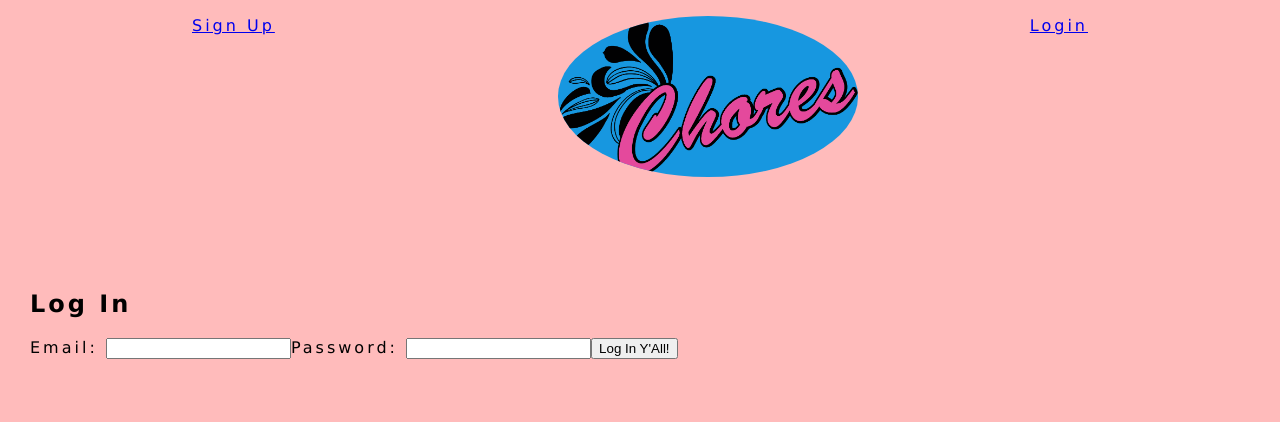
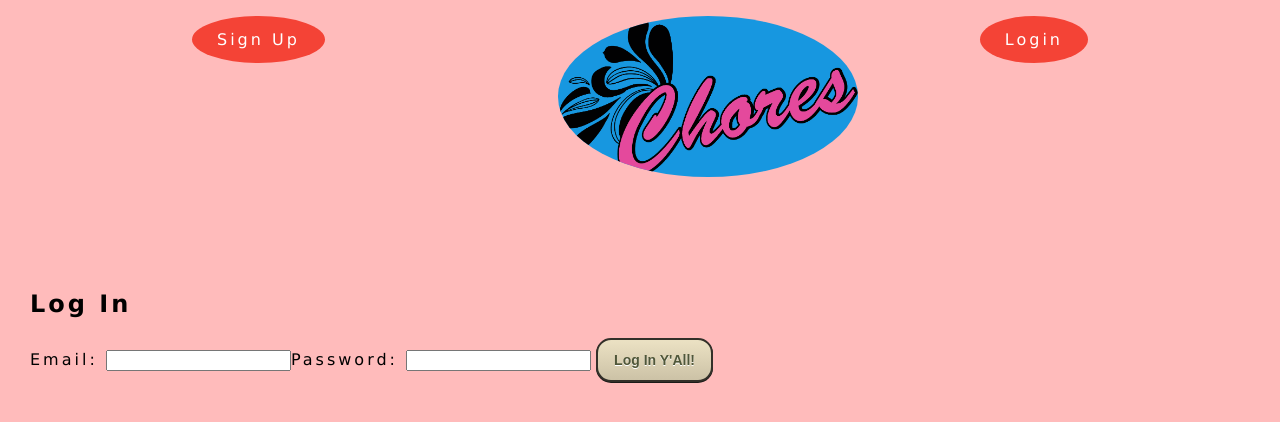
Before and after one commit to jumpybuns/auth-front-end, a React (Create React App) app: page /login in a window 1280 px wide. Shown: the top 422 px of the page. Built offline with nearby package versions, Linux system fonts and the light colour scheme.

Commit message:
more css

```diff
--- a/src/App.css
+++ b/src/App.css
@@ -4,16 +4,39 @@ body{
   font-family:'Lucida Sans', 'Lucida Sans Regular', 'Lucida Grande', 'Lucida Sans Unicode', Geneva, Verdana, sans-serif, Haettenschweiler, 'Arial Narrow Bold', sans-serif;
   letter-spacing:3px;
 }
-.link1 {
+
+.link1:link, .link1:visited {
   position: absolute;
   left: 15%;
-
+  border-radius: 50%;
+  background-color: #f44336;
+  color: white;
+  padding: 14px 25px;
+  text-align: center;
+  text-decoration: none;
+  display: inline-block;
 }
 
-.link2 {
+.link1:hover, .link1:active {
+  background-color: red;
+}
+
+
+.link2:link, .link2:visited {
   position: absolute;
   right: 15%;
 
+  background-color: #f44336;
+  border-radius: 50%;
+  color: white;
+  padding: 14px 25px;
+  text-align: center;
+  text-decoration: none;
+  display: inline-block;
+}
+
+.link2:hover, .link2:active {
+  background-color: red;
 }
 
 .Home {
@@ -76,3 +99,29 @@ body{
   position: absolute;
   top: 30%;
 }
+
+.myButton {
+	box-shadow: 0px 1px 0px 0px #1c1b18;
+	background:linear-gradient(to bottom, #eae0c2 5%, #ccc2a6 100%);
+	background-color:#eae0c2;
+	border-radius:15px;
+	border:2px solid #333029;
+	display:inline-block;
+	cursor:pointer;
+	color:#505739;
+	font-family:Arial;
+	font-size:14px;
+	font-weight:bold;
+  padding:12px 16px;
+  margin-left: 5px;
+	text-decoration:none;
+	text-shadow:0px 1px 0px #ffffff;
+}
+.myButton:hover {
+	background:linear-gradient(to bottom, #ccc2a6 5%, #eae0c2 100%);
+	background-color:#ccc2a6;
+}
+.myButton:active {
+	position:relative;
+	top:1px;
+}
--- a/src/Login.js
+++ b/src/Login.js
@@ -47,7 +47,7 @@ export default class Login extends Component {
                 {
                     this.state.loading
                     ? 'Spin City'
-                    : <button>Log In Y'All!</button>
+                    : <button className="myButton">Log In Y'All!</button>
                 }
               </form>
             </div>
--- a/src/SignUp.js
+++ b/src/SignUp.js
@@ -51,7 +51,7 @@ export default class SignUp extends Component {
                     {
                         this.state.loading
                         ? "Spin City"
-                        : <button>Sign Up</button>
+                        : <button className="myButton">Sign Up</button>
                     }
 
                 </form>
--- a/src/Todos.js
+++ b/src/Todos.js
@@ -70,7 +70,7 @@ export default class Todos extends Component {
                         <input value={todo} onChange={(e) => this.setState({ todo: e.target.value })} />
                     </label>
                     <label>
-                        <button className="button">Add</button>
+                        <button className="myButton">Add</button>
                     </label>
                 </form>
                 {
@@ -82,7 +82,7 @@ export default class Todos extends Component {
                     todo: {todo.todo}
                     {
                         todo.completed ? ''
-                        : <button onClick={() => this.handleCompletedClick(todo.id)}>
+                        : <button className="myButton" onClick={() => this.handleCompletedClick(todo.id)}>
                         Complete Todo </button>
                     }
                     </div>)
```
